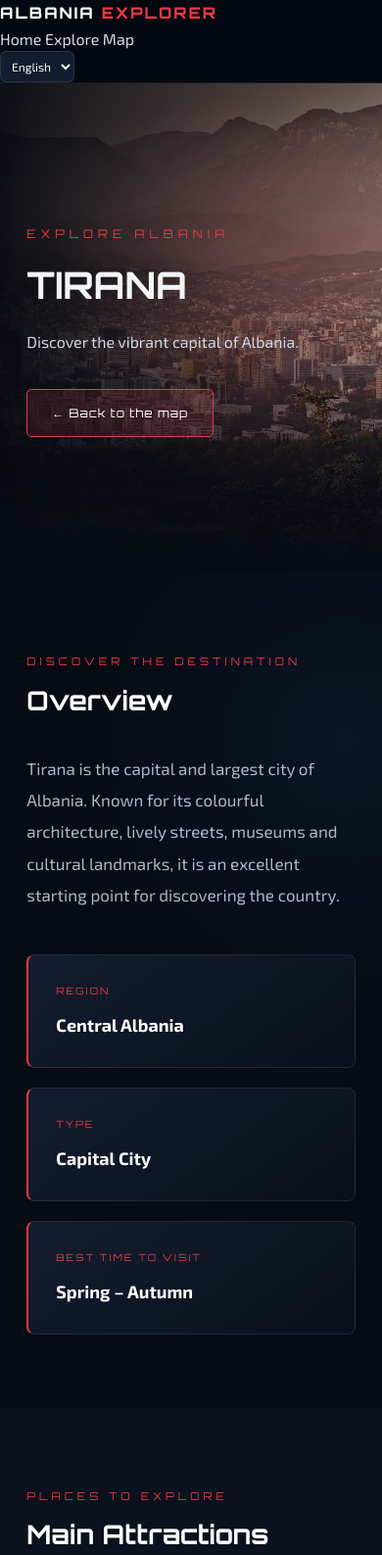
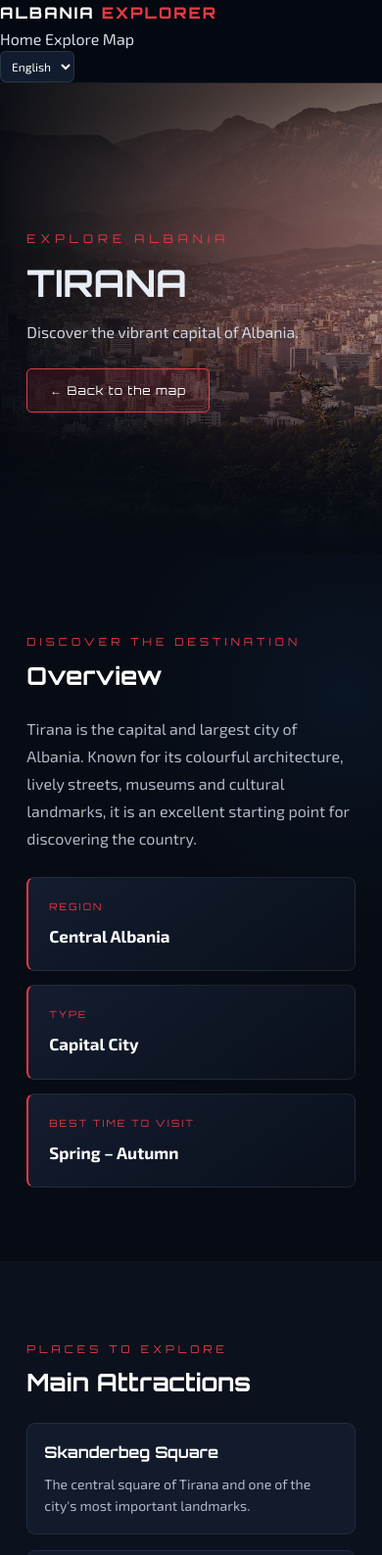
Before and after one commit to ErmalKulemani/Albania-Explore, a plain HTML site: page destination.html in a window 390 px wide. Shown: the top 1587 px of the page at 98% size. Drawn offline with Linux system fonts and the light colour scheme.

Commit message:
Update destination.css

````diff
--- a/destination.css
+++ b/destination.css
@@ -1,4 +1,4 @@
-
+```css
 /* =========================================
    ALBANIA EXPLORER
    DESTINATION PAGES
@@ -45,10 +45,10 @@
 
 .destination-hero {
     position: relative;
-    min-height: 650px;
+    min-height: 600px;
     display: flex;
     align-items: center;
-    padding: 100px 9%;
+    padding: 75px 8%;
     background:
         linear-gradient(90deg, rgba(4, 8, 16, 0.95), rgba(4, 8, 16, 0.35)),
         linear-gradient(0deg, #070b13 0%, transparent 45%),
@@ -91,14 +91,14 @@
     font-family: "Orbitron", sans-serif;
     font-size: 12px;
     letter-spacing: 5px;
-    margin-bottom: 22px;
+    margin-bottom: 14px;
 }
 
 .destination-hero h1 {
     font-family: "Orbitron", sans-serif;
     font-size: clamp(38px, 7vw, 82px);
     line-height: 1.12;
-    margin: 0 0 22px;
+    margin: 0 0 16px;
     text-transform: uppercase;
     text-shadow: 0 0 35px rgba(0, 0, 0, 0.5);
 }
@@ -106,14 +106,14 @@
 .destination-hero-content > p {
     max-width: 650px;
     color: #d0d6e2;
-    font-size: 19px;
-    line-height: 1.7;
-    margin-bottom: 35px;
+    font-size: 18px;
+    line-height: 1.6;
+    margin: 0 0 24px;
 }
 
 .destination-back-button {
     display: inline-block;
-    padding: 14px 25px;
+    padding: 12px 23px;
     color: #ffffff;
     background: rgba(230, 57, 70, 0.12);
     border: 1px solid #e63946;
@@ -136,11 +136,11 @@
 .destination-overview,
 .destination-attractions,
 .destination-gallery {
-    padding: 90px 9%;
+    padding: 55px 8%;
 }
 
 .destination-section-heading {
-    margin-bottom: 35px;
+    margin-bottom: 24px;
 }
 
 .destination-section-heading > span {
@@ -152,8 +152,8 @@
 
 .destination-section-heading h2 {
     font-family: "Orbitron", sans-serif;
-    font-size: clamp(27px, 4vw, 40px);
-    margin-top: 12px;
+    font-size: clamp(25px, 4vw, 38px);
+    margin-top: 8px;
     margin-bottom: 0;
 }
 
@@ -170,21 +170,22 @@
 }
 
 #destinationDescription {
-    max-width: 950px;
+    max-width: 1000px;
     color: #aeb8c9;
-    font-size: 17px;
-    line-height: 1.9;
+    font-size: 16px;
+    line-height: 1.75;
+    margin: 0;
 }
 
 .destination-facts {
     display: grid;
     grid-template-columns: repeat(3, minmax(0, 1fr));
-    gap: 20px;
-    margin-top: 45px;
+    gap: 14px;
+    margin-top: 25px;
 }
 
 .destination-fact {
-    padding: 28px;
+    padding: 21px;
     background: linear-gradient(
         145deg,
         rgba(20, 31, 49, 0.95),
@@ -197,9 +198,9 @@
 }
 
 .destination-fact:hover {
-    transform: translateY(-5px);
+    transform: translateY(-4px);
     border-color: rgba(230, 57, 70, 0.6);
-    box-shadow: 0 10px 35px rgba(0, 0, 0, 0.25);
+    box-shadow: 0 10px 30px rgba(0, 0, 0, 0.25);
 }
 
 .destination-fact span {
@@ -208,12 +209,12 @@
     font-family: "Orbitron", sans-serif;
     font-size: 10px;
     letter-spacing: 2px;
-    margin-bottom: 13px;
+    margin-bottom: 9px;
 }
 
 .destination-fact strong {
     color: #ffffff;
-    font-size: 18px;
+    font-size: 17px;
 }
 
 /* ATTRACTIONS */
@@ -225,7 +226,7 @@
 .attractions-grid {
     display: grid;
     grid-template-columns: repeat(3, minmax(0, 1fr));
-    gap: 22px;
+    gap: 16px;
 }
 
 .attraction-card {
@@ -233,13 +234,13 @@
     background: #111b2b;
     border: 1px solid rgba(255, 255, 255, 0.08);
     border-radius: 9px;
-    transition: 0.35s ease;
+    transition: 0.3s ease;
 }
 
 .attraction-card:hover {
-    transform: translateY(-7px);
+    transform: translateY(-5px);
     border-color: rgba(230, 57, 70, 0.55);
-    box-shadow: 0 15px 35px rgba(0, 0, 0, 0.3);
+    box-shadow: 0 15px 30px rgba(0, 0, 0, 0.3);
 }
 
 .attraction-card img {
@@ -247,28 +248,30 @@
     height: 220px;
     object-fit: cover;
     display: block;
-    transition: transform 0.5s ease;
+    filter: none;
+    transition: transform 0.4s ease;
 }
 
 .attraction-card:hover img {
-    transform: scale(1.05);
+    transform: scale(1.035);
 }
 
 .attraction-card-content {
-    padding: 22px;
+    padding: 17px;
 }
 
 .attraction-card h3 {
     color: #ffffff;
     font-family: "Orbitron", sans-serif;
-    font-size: 17px;
-    margin: 0 0 12px;
+    font-size: 16px;
+    margin: 0 0 8px;
 }
 
 .attraction-card p {
     color: #aeb8c9;
     font-size: 14px;
-    line-height: 1.7;
+    line-height: 1.6;
+    margin: 0;
 }
 
 /* GALLERY */
@@ -280,29 +283,30 @@
 .destination-gallery-grid {
     display: grid;
     grid-template-columns: repeat(3, minmax(0, 1fr));
-    gap: 15px;
+    gap: 12px;
 }
 
 .destination-gallery-grid img {
     display: block;
     width: 100%;
-    height: 260px;
+    height: 250px;
     object-fit: cover;
     border-radius: 8px;
     border: 1px solid rgba(255, 255, 255, 0.08);
-    transition: 0.35s ease;
+    filter: none;
+    transition: 0.3s ease;
 }
 
 .destination-gallery-grid img:hover {
-    transform: scale(1.025);
+    transform: scale(1.02);
     border-color: #e63946;
-    box-shadow: 0 0 25px rgba(230, 57, 70, 0.2);
+    box-shadow: 0 0 22px rgba(230, 57, 70, 0.2);
 }
 
 /* EXPLORE MORE */
 
 .destination-explore-more {
-    padding: 90px 20px;
+    padding: 55px 20px;
     text-align: center;
     background:
         radial-gradient(
@@ -316,18 +320,18 @@
 .destination-explore-more h2 {
     font-family: "Orbitron", sans-serif;
     font-size: clamp(25px, 4vw, 38px);
-    margin-bottom: 15px;
+    margin-bottom: 10px;
 }
 
 .destination-explore-more p {
     color: #aeb8c9;
-    margin-bottom: 30px;
+    margin-bottom: 20px;
 }
 
 /* FOOTER */
 
 .destination-page .site-footer {
-    padding: 25px;
+    padding: 20px;
     text-align: center;
     background: #050810;
     border-top: 1px solid rgba(255, 255, 255, 0.07);
@@ -339,14 +343,14 @@
 
 @media (max-width: 900px) {
     .destination-hero {
-        min-height: 560px;
-        padding: 80px 6%;
+        min-height: 540px;
+        padding: 65px 6%;
     }
 
     .destination-overview,
     .destination-attractions,
     .destination-gallery {
-        padding: 65px 6%;
+        padding: 45px 6%;
     }
 
     .attractions-grid,
@@ -357,8 +361,8 @@
 
 @media (max-width: 600px) {
     .destination-hero {
-        min-height: 500px;
-        padding: 70px 6%;
+        min-height: 480px;
+        padding: 55px 6%;
     }
 
     .destination-hero-content > p {
@@ -378,6 +382,11 @@
     .destination-overview,
     .destination-attractions,
     .destination-gallery {
-        padding: 55px 6%;
+        padding: 40px 6%;
+    }
+
+    .destination-explore-more {
+        padding: 40px 18px;
     }
 }
+```
````
